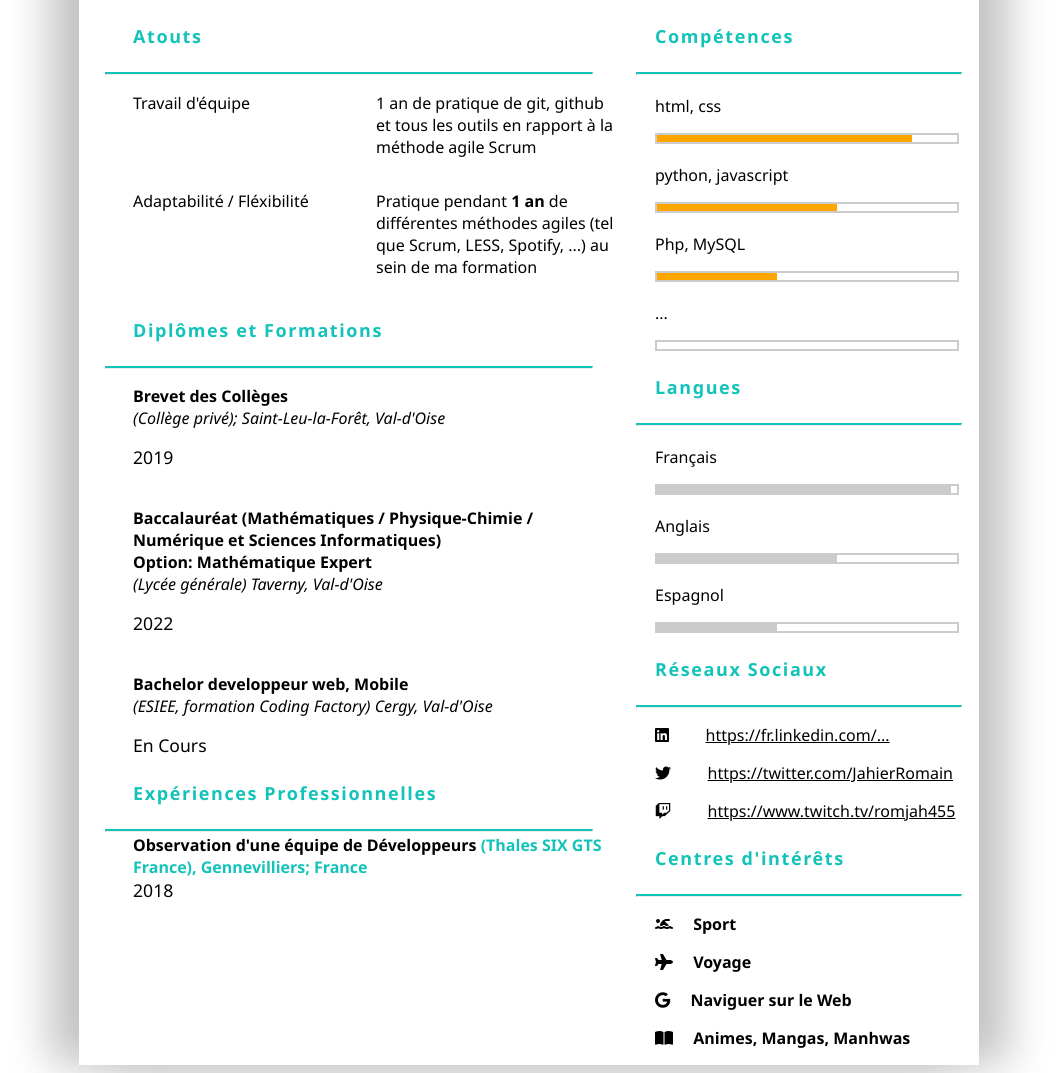
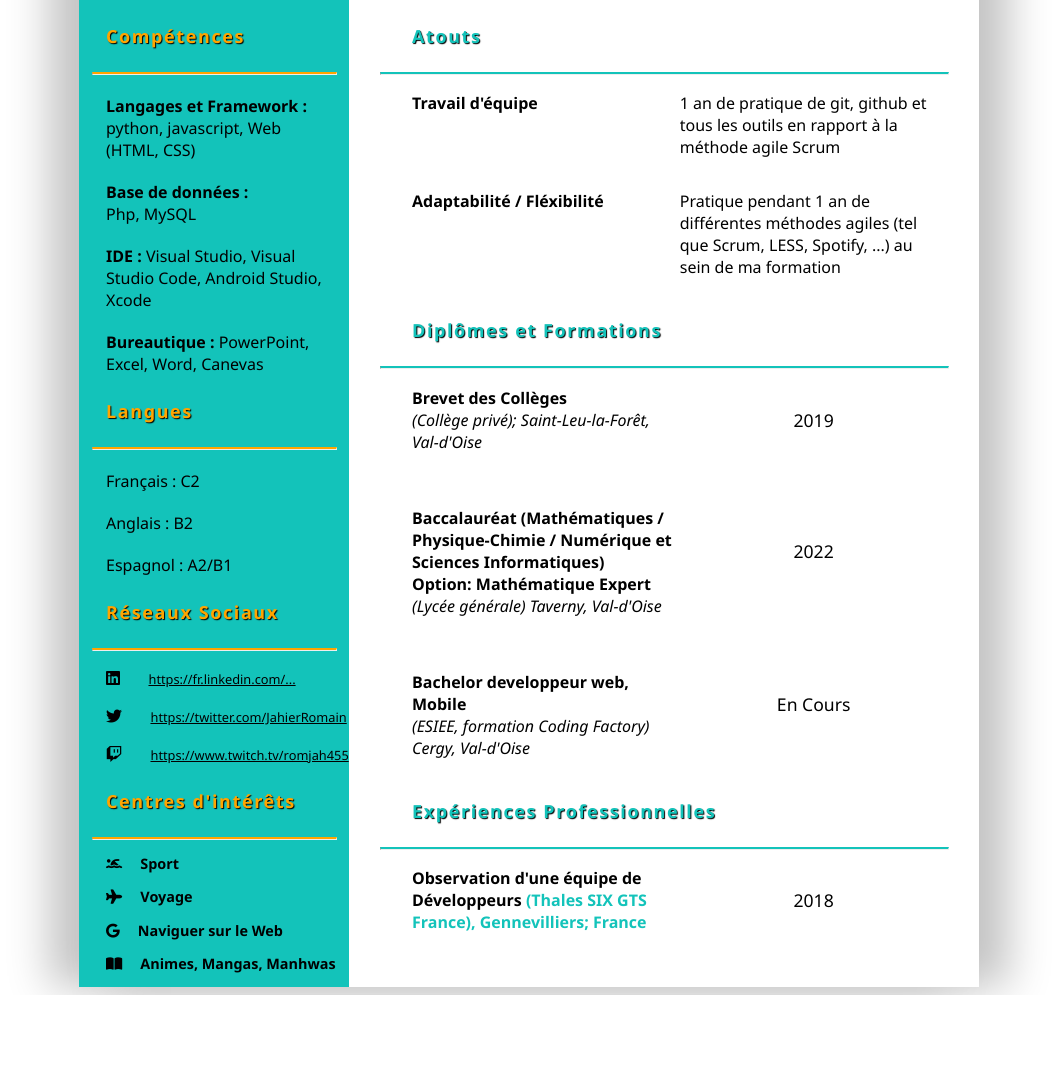
Before and after one commit to Romjah/Projet_perso, a PHP site: page /CV.html in a window 1280 px wide. Shown: the part 178-1251 px from the top of the page, without its empty margins (111-1168 px from the left). After the commit the page ends 1173 px from the top, so only its background shows below. Run offline with PHP 8.4, Linux system fonts and the light colour scheme; some libraries are stand-ins or nearby versions.

Commit message:
version lundi

```diff
--- a/CV_copie/code/CV.css
+++ b/CV_copie/code/CV.css
@@ -63,45 +63,68 @@ h3{
     height: 20px;
 }
 .section-left{
-        background-color: #fff;
-        float: left;
-        width: 60%;
+    background-color: #13c3ba;
+    float: left;
+    width: 30%;
+    color: black;
 }
 .section-right{
     background-color: #fff;
     float: left;
-    width: 40%;
+    width: 70%;
 }
-h4{
+.section-left h4{
+    margin-left: 10%;
+    color: orange;
+    letter-spacing: .1rem;
+    font-size: 18px;
+}
+.section-right h4{
     margin-left: 10%;
     color: #13c3ba;
     letter-spacing: .1rem;
     font-size: 18px;
 }
-hr.light{
+h4{
+    text-shadow: 1px 1px 1px black;
+}
+.section-left hr.light{
+    border-top: 2px solid orange;
+    width: 90%;
+    margin-top: 0.8rem;
+    margin-bottom: 0.1rem;
+}
+.section-right hr.light{
     border-top: 2px solid #13c3ba;
     width: 90%;
-    margin-top: .8rem;
-    margin-bottom: .1rem;
+    margin-top: 0.8rem;
+    margin-bottom: 0.1rem;
 }
 .atouts{
     display: grid;
     grid-template-columns: repeat(2, 1fr);
-    margin-left: 10%;
+    margin:0 5% 0 10%;
 }
-.div{
-    margin-left: 10%;
-    margin-bottom: 0px;
+.formation{
+    display: grid;
+    grid-template-columns: repeat(2, 1fr);
+    margin:0 5% 0 10%;
 }
+.experience{
+    display: grid;
+    grid-template-columns: repeat(2, 1fr);
+    margin:0 5% 0 10%;
+}
+
 .skils{
     padding: 0;
-    width: 40%;
+    width: 85%;
     margin-left: 10%;
 }
 .cool{
     background-color: #fff;
     border: 2px solid #ccc;
-    width: 300px;
+    width: 200px;
     height: 7px;
 }
 .po{
@@ -119,8 +142,12 @@ strong{
     height: 100%;
     background-color: rgba(163, 159, 159, 0.553);
 }
+.reseau{
+    margin-left: 10%;
+}
 .interet{
     margin-left: 10%;
+    font-size: 0.9em;
 }
 
 a{
@@ -132,4 +159,14 @@ span{
 }
 .annee{
     font-size: 1.1em;
+    display: flex;
+    align-items: center;
+    justify-content: center;
 }
+.lien{
+    height: 10%;
+    width: 100%;
+}
+.reseau a{
+    font-size: 0.8em;
+}
--- a/CV_copie/code/CV.html
+++ b/CV_copie/code/CV.html
@@ -25,88 +25,42 @@
             </div>
         </header>
         <!-- DEBUT SECTION -->
+
+
         <section class="section-left">
-            <h4>Atouts</h4>
-            <hr class="light">
-            <div class="atouts">
-                <p>Travail d'équipe</p>
-                <p>1 an de pratique de git, github et tous les outils en rapport à la méthode agile Scrum</p>
-                <p>Adaptabilité / Fléxibilité</p>
-                <p>Pratique pendant <b>1 an</b> de différentes méthodes agiles (tel que Scrum, LESS, Spotify, ...) au sein de ma formation</p>
-            </div>
-            <h4>Diplômes et Formations</h4>
-            <hr class="light">
-            <div class="div">
-                <p><b>Brevet des Collèges</b> <br><span>(Collège privé);   Saint-Leu-la-Forêt, Val-d'Oise </span></p> <div class="annee">2019</div>
-
-                <p><br><b>Baccalauréat (Mathématiques / Physique-Chimie / Numérique et Sciences Informatiques) <br> Option: Mathématique Expert</b> <br><span>(Lycée générale)   Taverny, Val-d'Oise</p> <div class="annee">2022</div>
-
-                <p><br><b>Bachelor developpeur web, Mobile</b> <br><span>(ESIEE, formation Coding Factory)   Cergy, Val-d'Oise</p> <div class="annee">En Cours</div>
-
-            </div></span>
-            <h4>Expériences Professionnelles</h4>
-            <hr class="light">
-            <div class="div">
-                <div><b> Observation d'une équipe de Développeurs </b><strong>(Thales SIX GTS France), Gennevilliers; France</strong>
-                    <div class="annee">2018</div>
-                </div>
-            </div>
-        </section>
-
-        <section class="section-right">
             <h4>Compétences</h4>
             <hr class="light">
             <div class="skils">
                 <div class="po">
-                    <p>html, css</p>
-                    <div class="cool">
-                        <div style="width: 85%" class="inner"></div>
-                    </div>
+                    <p><b>Langages et Framework :</b><br>python, javascript, Web (HTML, CSS)</p>
                 </div>
                 <div class="po">
-                    <p>python, javascript</p>
-                    <div class="cool">
-                        <div style="width: 60%" class="inner"></div>
-                    </div>
+                    <p><b>Base de données : </b><br> Php, MySQL</p>
                 </div>
                 <div class="po">
-                    <p>Php, MySQL</p>
-                    <div class="cool">
-                        <div style="width: 40%" class="inner"></div>
-                    </div>
+                    <p><b>IDE :</b> Visual Studio, Visual Studio Code, Android Studio, Xcode</p>
                 </div>
+
                 <div class="po">
-                    <p>...</p>
-                    <div class="cool">
-                        <div style="width: 0%" class="inner"></div>
-                    </div>
+                    <p><b>Bureautique :</b>  PowerPoint, Excel, Word, Canevas</p>
                 </div>
             </div>
             <h4>Langues</h4>
             <hr class="light">
             <div class="skils">
                 <div class="po">
-                    <p>Français</p>
-                    <div class="cool">
-                        <div style="width: 98%" class="inner-langue"></div>
-                    </div>
+                    <p>Français :  C2</p>
                 </div>
                 <div class="po">
-                    <p>Anglais</p>
-                    <div class="cool">
-                        <div style="width: 60%" class="inner-langue"></div>
-                    </div>
+                    <p>Anglais :  B2</p>
                 </div>
                 <div class="po">
-                    <p>Espagnol</p>
-                    <div class="cool">
-                        <div style="width: 40%" class="inner-langue"></div>
-                    </div>
+                    <p>Espagnol :  A2/B1</p>
                 </div>
             </div>
             <h4>Réseaux Sociaux</h4>
             <hr class="light">
-                <div class="interet">
+                <div class="reseau">
                     <p><i class="fa-brands fa-linkedin"></i> <a href="https://fr.linkedin.com/...">https://fr.linkedin.com/...</a></p>
                     <p><i class="fa-brands fa-twitter"></i> <a href="https://twitter.com/JahierRomain">https://twitter.com/JahierRomain</a></p>
                     <p><i class="fa-brands fa-twitch"></i> <a href="https://www.twitch.tv/romjah455">https://www.twitch.tv/romjah455</a></p>
@@ -120,6 +74,32 @@
                     <p><i class="fa-solid fa-book-open"></i><b>&emsp; Animes, Mangas, Manhwas</b></p>
                 </div>
         </section>
+        <section class="section-right">
+            <h4>Atouts</h4>
+            <hr class="light">
+            <div class="atouts">
+                <p><b>Travail d'équipe</b></p>
+                <p>1 an de pratique de git, github et tous les outils en rapport à la méthode agile Scrum</p>
+                <p><b>Adaptabilité / Fléxibilité</b></p>
+                <p>Pratique pendant 1 an de différentes méthodes agiles (tel que Scrum, LESS, Spotify, ...) au sein de ma formation</p>
+            </div>
+            <h4>Diplômes et Formations</h4>
+            <hr class="light">
+            <div class="formation">
+                <p><b>Brevet des Collèges</b> <br><span>(Collège privé);   Saint-Leu-la-Forêt, Val-d'Oise </span></p> <div class="annee">2019</div>
+
+                <p><br><b>Baccalauréat (Mathématiques / Physique-Chimie / Numérique et Sciences Informatiques) <br> Option: Mathématique Expert</b> <br><span>(Lycée générale)   Taverny, Val-d'Oise</p> <div class="annee">2022</div>
+
+                <p><br><b>Bachelor developpeur web, Mobile</b> <br><span>(ESIEE, formation Coding Factory)   Cergy, Val-d'Oise</p> <div class="annee">En Cours</div>
+
+            </div></span>
+            <h4>Expériences Professionnelles</h4>
+            <hr class="light">
+            <div class="experience">
+                <p><b> Observation d'une équipe de Développeurs </b><strong>(Thales SIX GTS France), Gennevilliers; France</strong></p>
+                <div class="annee">2018</div>
+            </div>
+        </section>
         <!-- Fin de la section -->
         <div class="srkl">
         </div>
```
